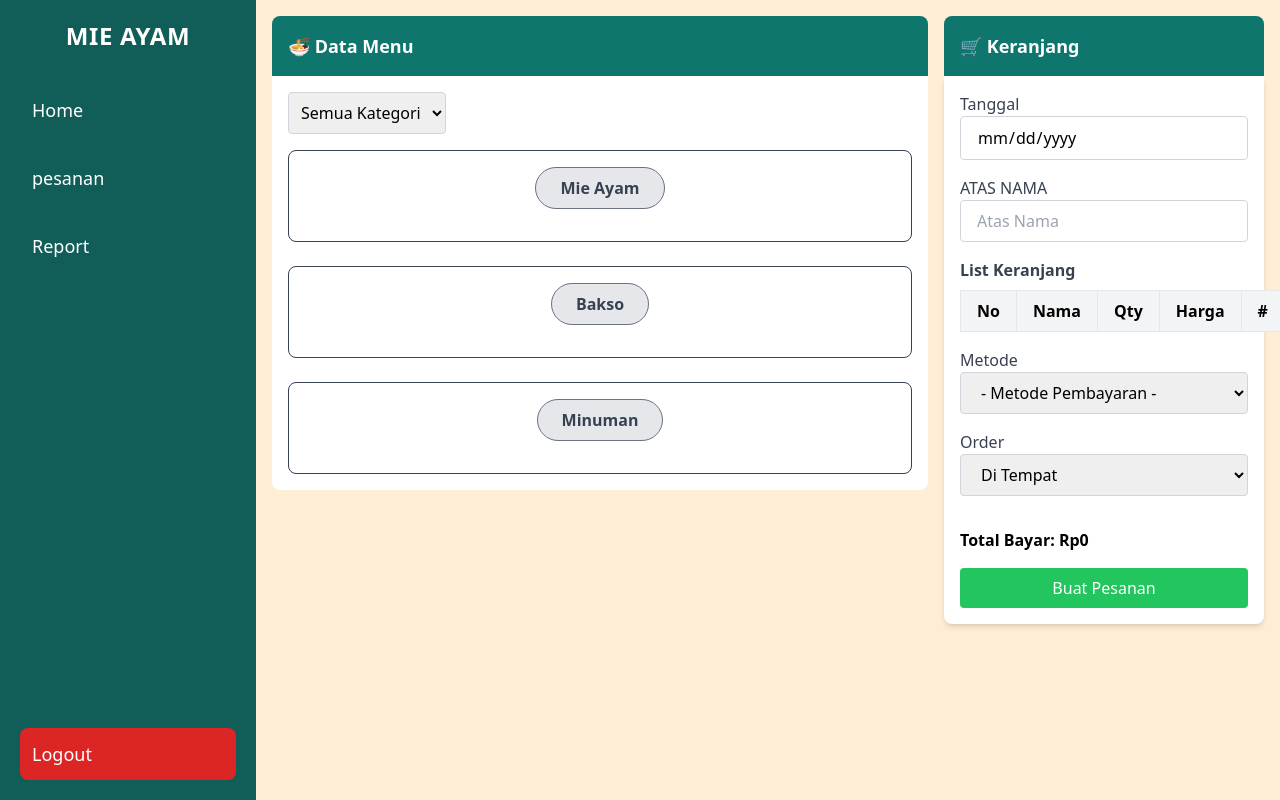
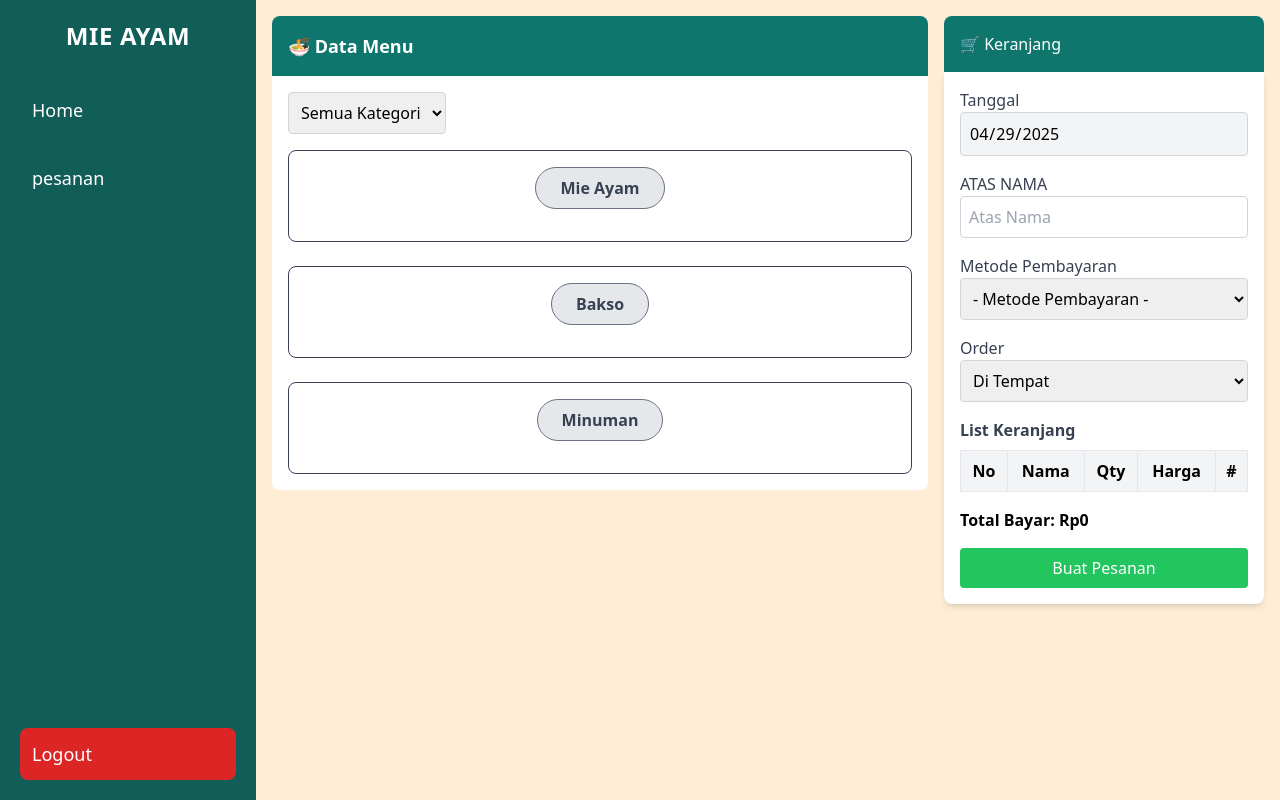
Before and after one commit to ad3nferangga/Kasir-Mie-Ayam, a PHP site: page /Kasir/Kasir.php in a window 1280 px wide. Run offline with PHP 8.4, Linux system fonts and the light colour scheme; data that the repository does not hold is empty; some libraries are stand-ins or nearby versions.

Commit message:
Update Kasir.php

```diff
--- a/Kasir/Kasir.php
+++ b/Kasir/Kasir.php
@@ -38,7 +38,6 @@ if (!$resultMie || !$resultBakso || !$resultMinum) {
     <ul class="space-y-4 flex-1">
       <li><a class="flex items-center text-lg p-3 hover:bg-teal-600 rounded-lg" href="Kasir.php">Home</a></li>
       <li><a class="flex items-center text-lg p-3 hover:bg-teal-600 rounded-lg" href="Konfirmasi.php">pesanan</a></li>
-      <li><a class="flex items-center text-lg p-3 hover:bg-teal-600 rounded-lg" href="report.php">Report</a></li>
     </ul>
     <a class="flex items-center text-lg p-3 bg-red-600 hover:bg-red-700 rounded-lg mt-auto" href="../Login.php">Logout</a>
   </div>
@@ -145,58 +144,53 @@ if (!$resultMie || !$resultBakso || !$resultMinum) {
         </div>
       </div>
 
-      <!-- Keranjang -->
+       <!-- Keranjang -->
       <div>
-        <div class="bg-teal-700 text-white p-4 rounded-t-lg">
-          <h2 class="text-lg font-semibold">🛒 Keranjang</h2>
-        </div>
+        <div class="bg-teal-700 text-white p-4 rounded-t-lg"><h2>🛒 Keranjang</h2></div>
         <div class="bg-white p-4 rounded-b-lg shadow-md">
-          <!-- Input Tanggal -->
           <label class="block text-gray-700">Tanggal</label>
-          <input type="date" id="tanggal-pesanan" class="border border-gray-300 rounded px-4 py-2 w-full mb-4" readonly />
-          <!-- Input Nama Pemesan -->
+          <input type="date" id="tanggal-pesanan" readonly class="w-full p-2 border border-gray-300 rounded mb-4 bg-gray-100 cursor-not-allowed">
+          <script>document.getElementById('tanggal-pesanan').value = new Date().toISOString().split('T')[0];</script>
+
           <label class="block text-gray-700">ATAS NAMA</label>
-          <!-- Tambahkan id "atas-nama" di sini -->
-          <input type="text" id="atas-nama" class="border border-gray-300 rounded px-4 py-2 w-full mb-4" placeholder="Atas Nama"/>
+          <input type="text" id="atas-nama" class="w-full p-2 border border-gray-300 rounded mb-4" placeholder="Atas Nama">
+
+          <label class="block text-gray-700">Metode Pembayaran</label>
+          <select id="metode-pembayaran" class="w-full p-2 border border-gray-300 rounded mb-4">
+            <option>- Metode Pembayaran -</option>
+            <option>Qris</option>
+            <option>Cash</option>
+          </select>
+
+          <label class="block text-gray-700">Order</label>
+          <select id="order" class="w-full p-2 border border-gray-300 rounded mb-4">
+            <option>Di Tempat</option>
+            <option>Bungkus</option>
+          </select>
+
           <h3 class="text-gray-700 font-semibold mb-2">List Keranjang</h3>
-          <table class="min-w-full border text-left border-gray-300 mb-4">
+          <table class="w-full mb-4 border-collapse">
             <thead class="bg-gray-100">
               <tr>
-                <th class="border px-4 py-2">No</th>
-                <th class="border px-4 py-2">Nama</th>
-                <th class="border px-4 py-2">Qty</th>
-                <th class="border px-4 py-2">Harga</th>
-                <th class="border px-4 py-2">#</th>
+                <th class="p-2 border">No</th>
+                <th class="p-2 border">Nama</th>
+                <th class="p-2 border">Qty</th>
+                <th class="p-2 border">Harga</th>
+                <th class="p-2 border">#</th>
               </tr>
             </thead>
             <tbody id="keranjang-list"></tbody>
           </table>
-          <label class="block text-gray-700">Metode</label>
-          <select class="border border-gray-300 rounded px-4 py-2 w-full mb-4">
-            <option>- Metode Pembayaran -</option>
-            <option>Qris</option>
-            <option>Cash</option>
-          </select>
-          <label class="block text-gray-700">Order</label>
-          <select class="border border-gray-300 rounded px-4 py-2 w-full mb-4">
-            <option>Di Tempat</option>
-            <option>Bungkus</option>
-          </select>
-          <p class="mt-4 font-semibold">Total Bayar: <span id="total-harga">Rp0</span></p>
-          <!-- Tombol Buat Pesanan -->
-          <button id="buat-pesanan" class="mt-4 bg-green-500 text-white px-4 py-2 rounded w-full">Buat Pesanan</button>
+
+          <p class="font-semibold mb-4">Total Bayar: <span id="total-harga">Rp0</span></p>
+          <button id="buat-pesanan" class="w-full bg-green-500 text-white p-2 rounded">Buat Pesanan</button>
         </div>
       </div>
+
     </div>
   </div>
 
-  <!-- JavaScript -->
   <script>
-  // Dark mode toggle
-  document.getElementById('toggle-mode').addEventListener('change', function () {
-    document.documentElement.classList.toggle('dark-mode', this.checked);
-  });
-
   // Filter kategori
   document.getElementById('filter-kategori').addEventListener('change', function() {
     const kat = this.value;
```
